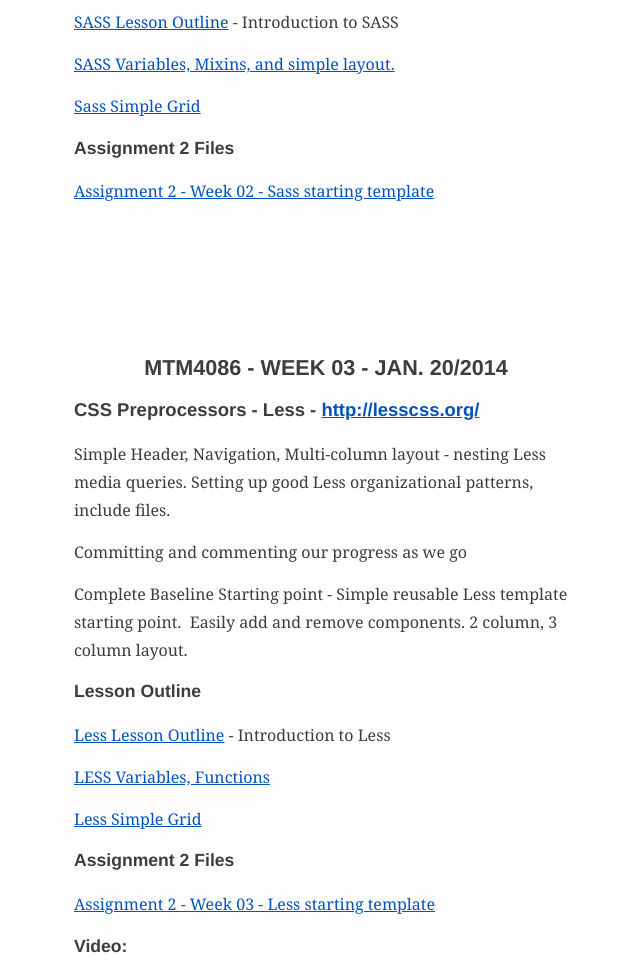
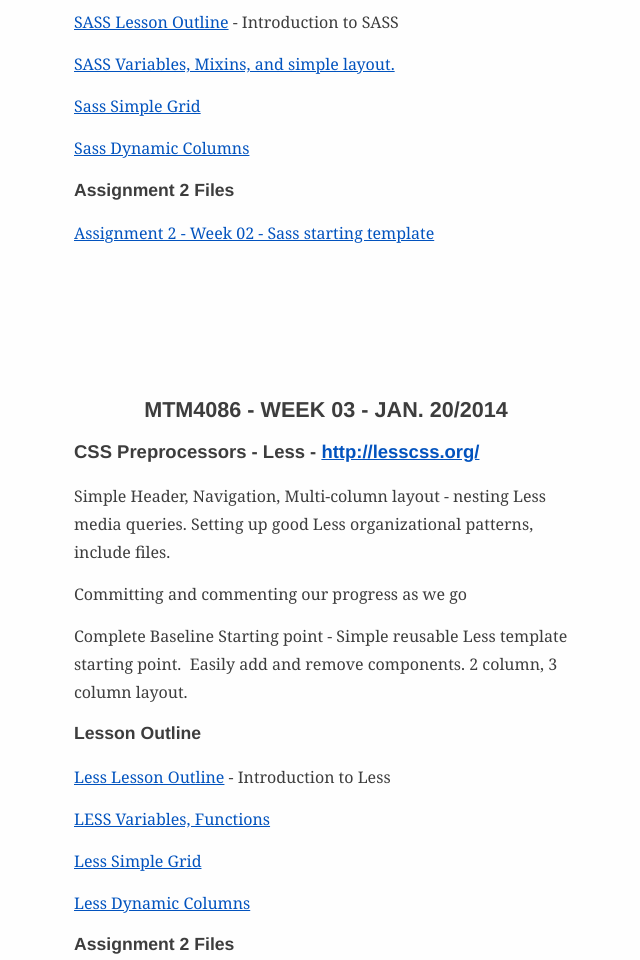
Before and after one commit to brandonbrule/mtm4086, a plain HTML site: page index.html in a window 1280 px wide. Shown: the part 5240-6200 px from the top of the page, without its empty margins (622-1262 px from the left). Drawn offline with Linux system fonts and the light colour scheme.

Commit message:
adding resource links for dynamic columns

```diff
--- a/index.html
+++ b/index.html
@@ -241,6 +241,7 @@
 		    <p><a href="http://brandonbrule.github.io/mtm4086/week02/">SASS Lesson Outline</a> - Introduction to SASS</p>
 		    <p><a href="http://codepen.io/brandonbrule/pen/4fc85fc6c81c98795f48dd32ef24e032">SASS Variables, Mixins, and simple layout.</a></p>
 		    <p><a href="http://codepen.io/brandonbrule/pen/8cb8fca9c23a8287fcb5925458dd6232">Sass Simple Grid</a></p>
+		    <p><a href="https://github.com/brandonbrule/scss-equal-spaced-columns">Sass Dynamic Columns</a></p>
 		    <h4>Assignment 2 Files</h4>
 		    <p><a href="https://github.com/brandonbrule/mtm4086-week02-sass-template">Assignment 2 - Week 02 - Sass starting template</a></p>
 		  </section>
@@ -256,6 +257,7 @@
 		        <p><a href="http://brandonbrule.github.io/mtm4086/week03/">Less Lesson Outline</a> - Introduction to Less</p>
 		   		<p><a href="http://codepen.io/brandonbrule/pen/5b83e0bdbb9517339a7a87a74ce9679b">LESS Variables, Functions</a></p>
 		        <p><a href="http://codepen.io/brandonbrule/pen/d8ef9877651ea30fb2f1e6e4248f82e6">Less Simple Grid</a></p>
+		        <p><a href="https://github.com/brandonbrule/less-equal-spaced-columns">Less Dynamic Columns</a></p>
 		        <h4>Assignment 2 Files</h4>
 		        <p><a href="https://github.com/brandonbrule/mtm4086-week03-less-template">Assignment 2 - Week 03 - Less starting template</a></p>
 		        <h4>Video:</h4>
```
